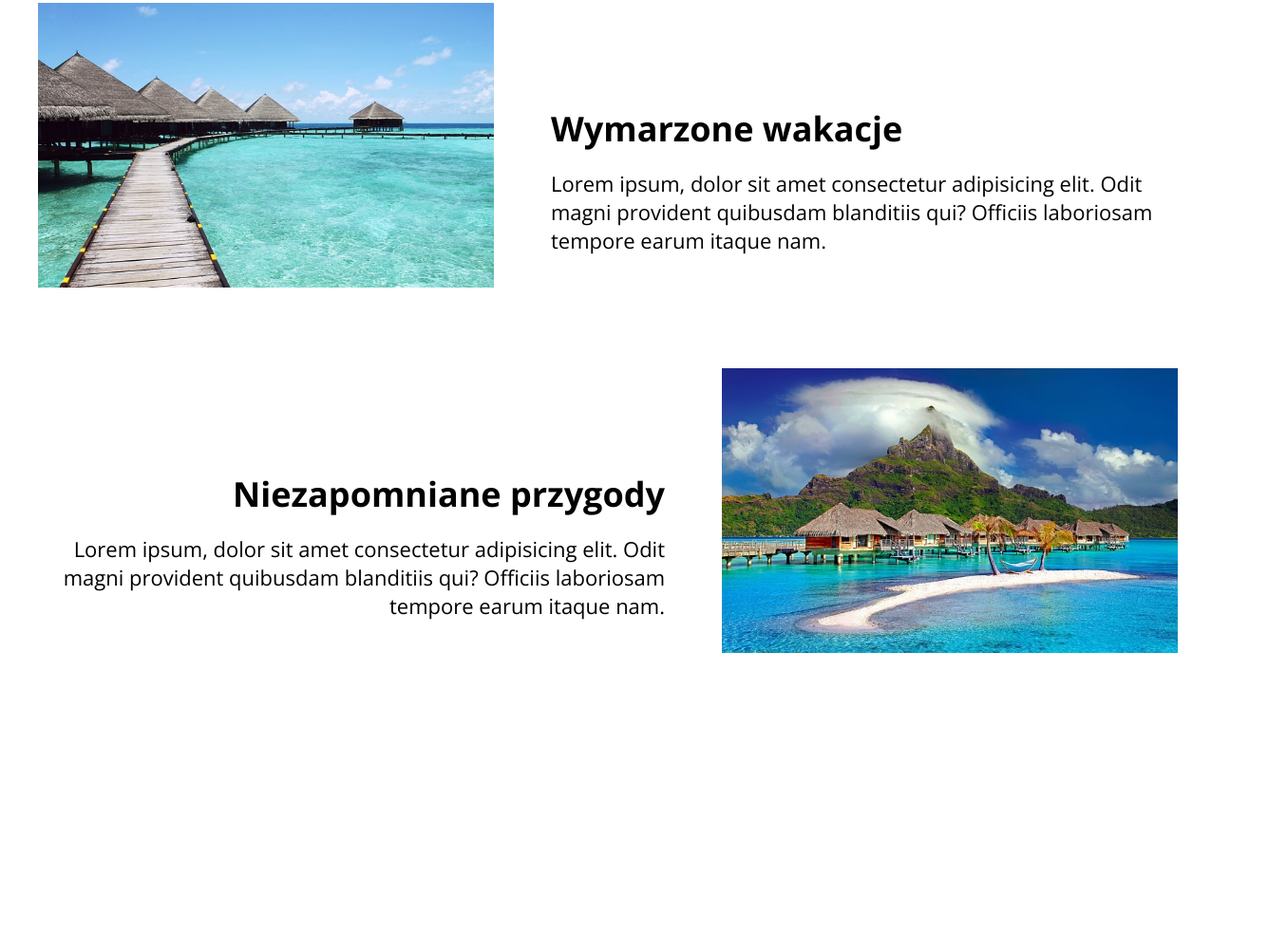
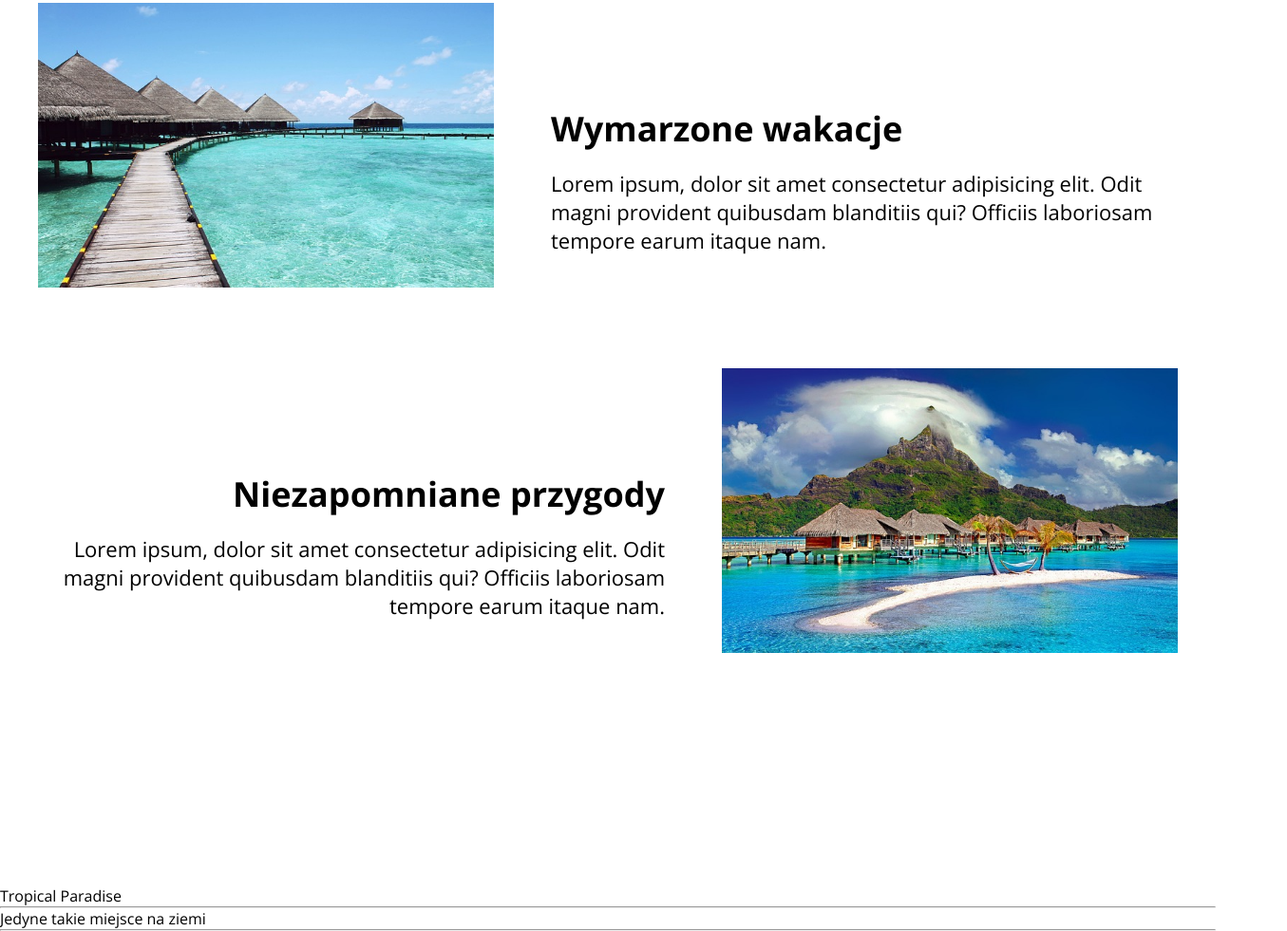
Before and after one commit to MantaRayScript/MCC_Flexbox_Project, a plain HTML site: page index.html in a window 1280 px wide. Shown: the part 918-1899 px from the top of the page at 95% size, 1355 px wide, since content can reach past the window. Before the commit the page ends 1851 px from the top, so only its background shows below. Drawn offline with nearby package versions, Linux system fonts and the light colour scheme.

Commit message:
Adding Hero-Img section in HTML file

```diff
--- a/index.html
+++ b/index.html
@@ -101,6 +101,14 @@
 					</div>
 				</div>
 			</section>
+			<section class="hero-img section">
+				<div class="white-block white-block-left"></div>
+				<div class="white-block white-block-right"></div>
+				<p class="hero-img__title">Tropical Paradise</p>
+				<hr>
+				<p class="hero-img__text">Jedyne takie miejsce na ziemi</p>
+				<hr>
+			</section>
 		</main>
 		<script src="./js/main.js"></script>
 	</body>
```
